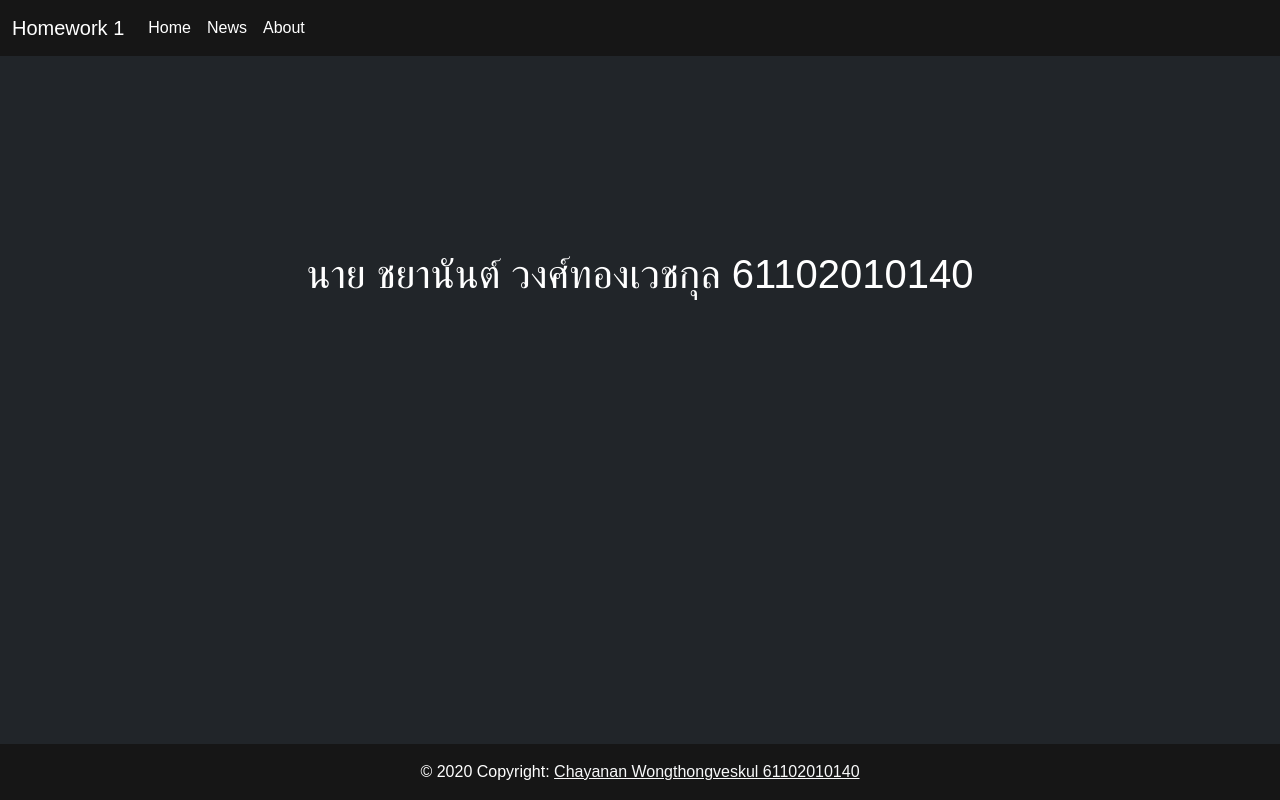
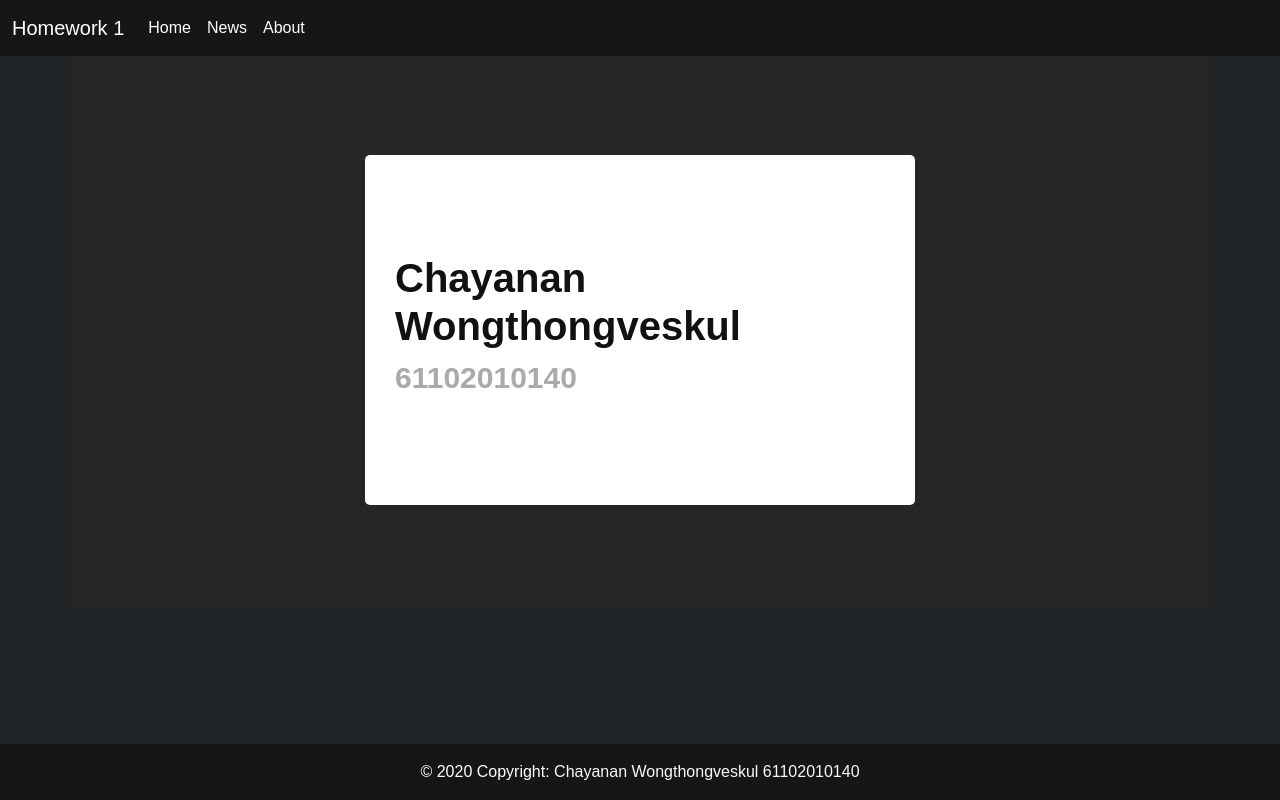
Before and after one commit to jchayanan/CP353_sc140, a Flask app: page /about in a window 1280 px wide. Run offline with Flask 2, Linux system fonts and the light colour scheme; data that the repository does not hold is empty.

Commit message:
Add files via upload
update about page

```diff
--- a/homework1/app.py
+++ b/homework1/app.py
@@ -1,7 +1,6 @@
 from flask import Flask, request, render_template
 from urllib.parse import quote
 from urllib.request import urlopen
-from newsapi import NewsApiClient
 import json
 import requests
 app = Flask(__name__)
@@ -101,15 +100,7 @@ def news():
         news = 'covid'
 
     news = get_news(news, NEWS_API_KEY)
-    ###############sidenav####################
-    city = request.args.get('city')
-    if not city:
-        city = 'bangkok'
-    weather = get_weather(city, OPEN_WEATHER_KEY)
-    ###########################################
-    return render_template('news.html', news=news, weather=weather)
-
-
+    return render_template('news.html', news=news)
 
 @app.route("/about")
 def about():
--- a/homework1/static/style.css
+++ b/homework1/static/style.css
@@ -8,6 +8,39 @@ body{
     color: white;
     padding-top: 50px;
 }
+
+.container{
+  display: flex;
+	justify-content: center;
+	align-items: center;
+	font-family: sans-serif;
+	background: #262626;
+	width: 100%;
+	height: 70vh;
+
+}
+
+.wrapper{
+  position: relative;
+  background: #fff;
+  color: #111;
+	height: 350px;
+	width: 550px;
+	overflow: hidden;
+	display: flex;
+  align-items: center;
+  border-radius: 5px;
+}
+
+.wrapper p1{
+  color:#aaa;
+  font-size: 30px;
+}
+
+.wrapper h1{
+  padding: 30px;
+}
+
 
 .card{
     width: 25rem;
@@ -31,10 +64,23 @@ footer{
     width: 100%;
 }
 
-a {color:#ffffff;}         /* Unvisited link  */
-a:visited {color:#ffffff;} /* Visited link    */
-a:hover {color:#034174;}   /* Mouse over link */
-a:active {color:#0000FF;}  /* Selected link   */
+a {
+  color:#ffffff;
+  text-decoration: none;
+}    /* Unvisited link  */
+
+
+a:visited {
+  color:#ffffff;
+} /* Visited link    */
+
+a:hover {
+  color:#ffd4f2;
+}   /* Mouse over link */
+
+a:active {
+  color:#0000FF;
+}  /* Selected link   */
 
 @media only screen and (max-width: 600px) {
     .icon img {
--- a/homework1/templates/about.html
+++ b/homework1/templates/about.html
@@ -2,8 +2,8 @@
 
 {% block body %}
 <div class="container">
-    <div class="col-12 align-content-center">
-    <h1 style="text-align: center; padding-top: 200px;">นาย ชยานันต์ วงศ์ทองเวชกุล 61102010140</h1>
-</div>
+    <div class="wrapper">
+        <h1><strong>Chayanan Wongthongveskul <p1>61102010140</p1></strong></h1>
+    </div>
 </div>
 {% endblock %}
--- a/homework1/templates/base_layout.html
+++ b/homework1/templates/base_layout.html
@@ -4,8 +4,7 @@
 <head>
     <meta charset="UTF-8">
     <meta name="viewport" content="width=device-width, initial-scale=1.0">
-    <link href="https://cdn.jsdelivr.net/npm/bootstrap@5.0.0-beta1/dist/css/bootstrap.min.css" rel="stylesheet"
-        integrity="sha384-giJF6kkoqNQ00vy+HMDP7azOuL0xtbfIcaT9wjKHr8RbDVddVHyTfAAsrekwKmP1" crossorigin="anonymous">
+    <link href="https://cdn.jsdelivr.net/npm/bootstrap@5.0.0-beta1/dist/css/bootstrap.min.css" rel="stylesheet"integrity="sha384-giJF6kkoqNQ00vy+HMDP7azOuL0xtbfIcaT9wjKHr8RbDVddVHyTfAAsrekwKmP1" crossorigin="anonymous">
     <link rel="stylesheet" type="text/css" href="{{ url_for('static', filename='style.css') }}">
     <title>Document</title>
     {% include './includes/_navbar.html' %}
```
